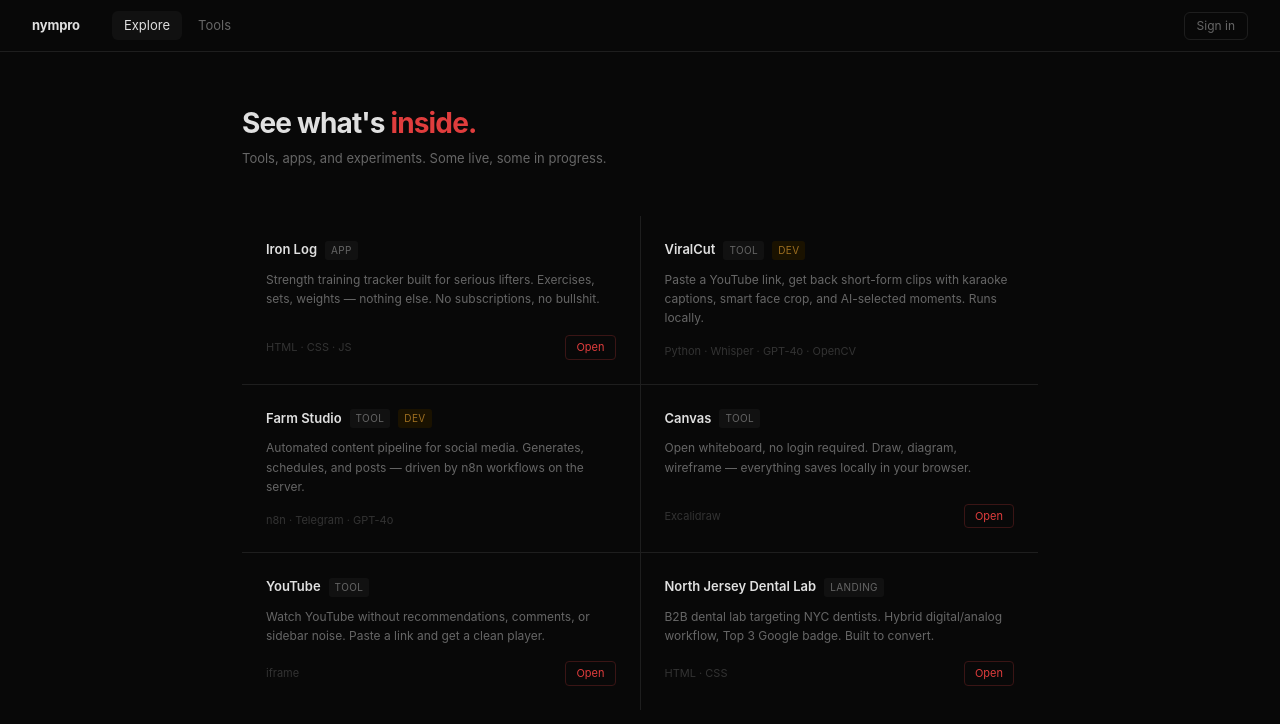
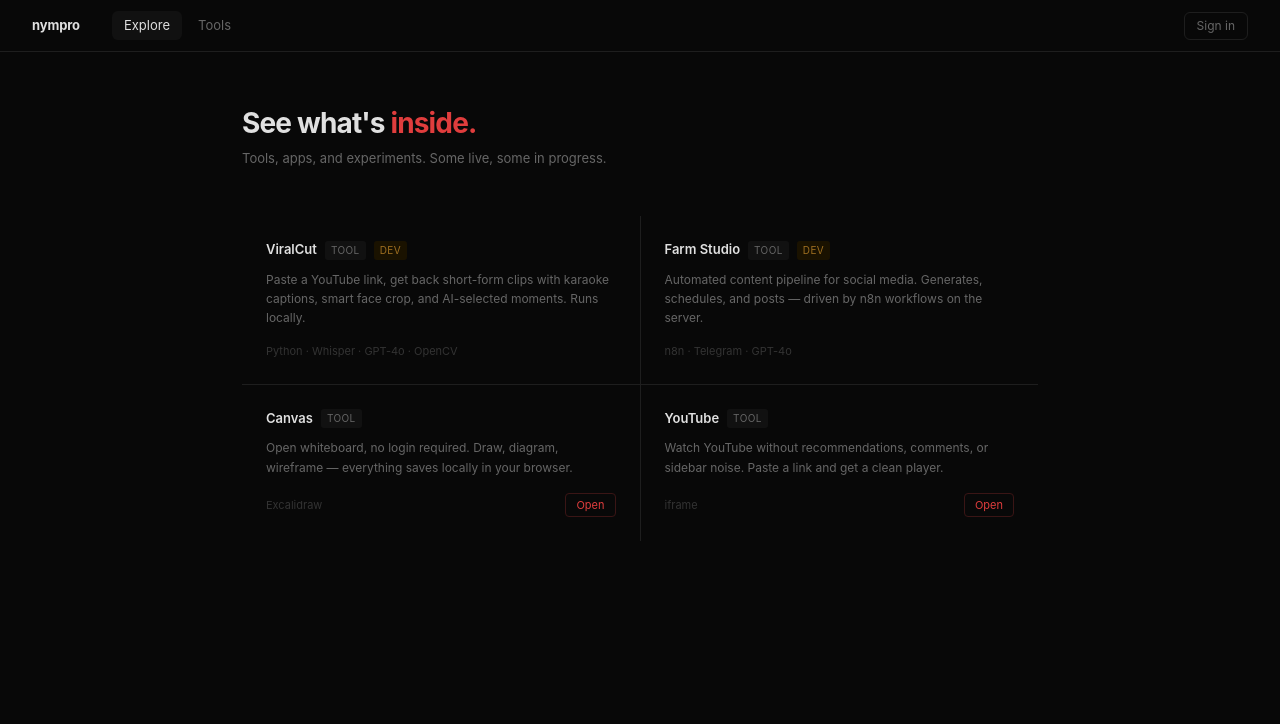
Before and after one commit to nymprotwo/tools, a Next.js app: page /explore in a window 1280 px wide. Shown: the top 724 px of the page. Built offline with nearby package versions, Linux system fonts and the light colour scheme; no server answers.

Commit message:
Remove Iron Log and NJDL from Explore

```diff
--- a/app/explore/page.tsx
+++ b/app/explore/page.tsx
@@ -3,14 +3,6 @@
 export const metadata: Metadata = { title: 'Explore — nympro' }
 
 const items = [
-  {
-    name: 'Iron Log',
-    badge: 'App',
-    stack: 'HTML · CSS · JS',
-    desc: 'Strength training tracker built for serious lifters. Exercises, sets, weights — nothing else. No subscriptions, no bullshit.',
-    url: 'https://sportbrain.nympro.studio',
-    status: 'live',
-  },
   {
     name: 'ViralCut',
     badge: 'Tool',
@@ -41,14 +33,6 @@
     stack: 'iframe',
     desc: 'Watch YouTube without recommendations, comments, or sidebar noise. Paste a link and get a clean player.',
     url: '/tools/youtube',
-    status: 'live',
-  },
-  {
-    name: 'North Jersey Dental Lab',
-    badge: 'Landing',
-    stack: 'HTML · CSS',
-    desc: 'B2B dental lab targeting NYC dentists. Hybrid digital/analog workflow, Top 3 Google badge. Built to convert.',
-    url: 'https://northjerseydentallab.nympro.studio',
     status: 'live',
   },
 ]
```
